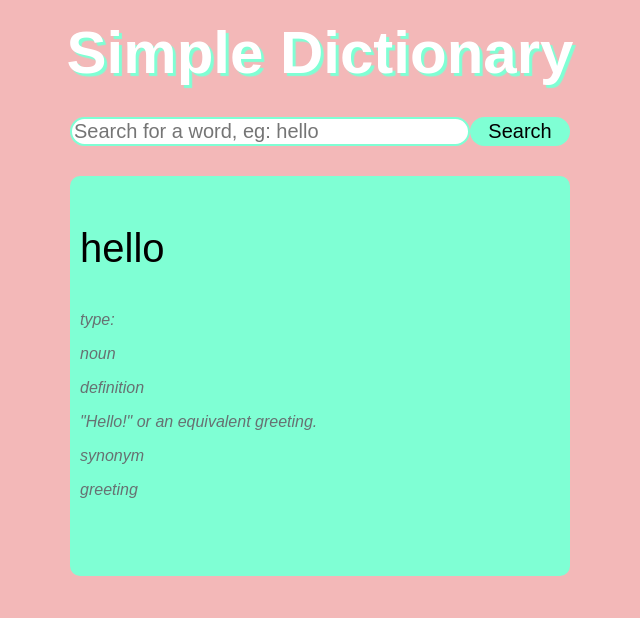
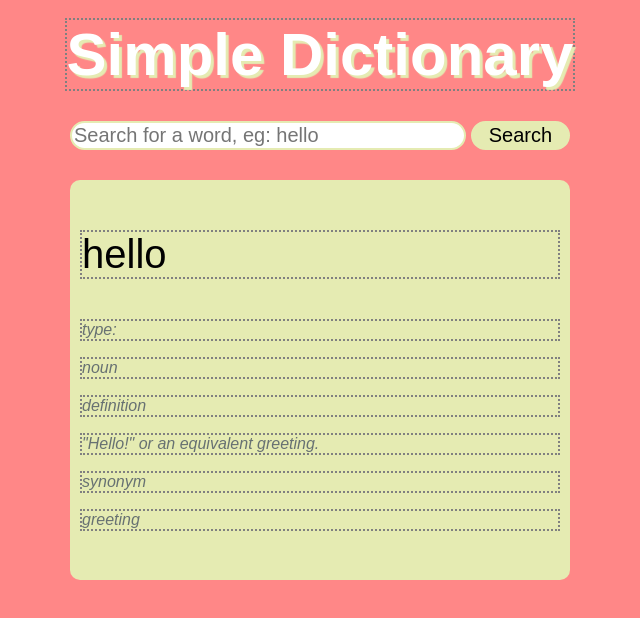
Before and after one commit to drmst/drmst.github.io, a plain HTML site: page dictionary/index.html in a window 1280 px wide. Shown: the whole page, without its empty margins (320-960 px from the left). Drawn offline with Linux system fonts and the light colour scheme.

Commit message:
Update style.css

```diff
--- a/dictionary/style.css
+++ b/dictionary/style.css
@@ -3,23 +3,25 @@
     font-family: Arial, Helvetica, sans-serif;
 }
 
-.header{
+.header {
     display: flex;
     justify-content: center;
     align-items: center;
 }
-.website-name{
+
+.website-name {
     font-size: 60px;
-    font-weight:600;
+    font-weight: 600;
     color: white;
-    text-shadow: 3px 3px 1px rgb(127, 255, 212);
-    margin:10px;
-
-
+    text-shadow: 3px 3px 1px rgb(229, 235, 178);
+    margin: 10px;
 }
 
-body{
-    background-color: rgb(243, 184, 184);
+body {
+    background-color: rgb(255, 135, 135);
+}
+p{
+    border: 2px dotted gray;
 }
 
 #container {
@@ -38,38 +40,36 @@ body{
 #search {
     margin-top: 10px;
     width: 500px;
-
-
 }
 
 #search-bar {
     width: 100%;
-
 }
 
 .search-text {
     font-size: 20px;
     background-color: white;
-    border: solid 2px rgb(127, 255, 212);
+    border: solid 2px rgb(229, 235, 178);
     border-radius: 15px;
-
 }
 
-.search-text-dimensions{
+.search-text-dimensions {
     width: 400px;
+    margin-right: 5px;
 }
-.btn-dimensions{
-width: 100px;
+
+.btn-dimensions {
+    width: 100px;
 }
 
 #btn {
-    background-color: aquamarine;
+
     border-radius: 15px;
-    background-color: aquamarine;
+    background-color: rgb(229, 235, 178);
 }
 
 #dictionary {
-    background-color: aquamarine;
+    background-color: rgb(229, 235, 178);
     width: 500px;
     height: 400px;
     margin: 20px auto;
```
